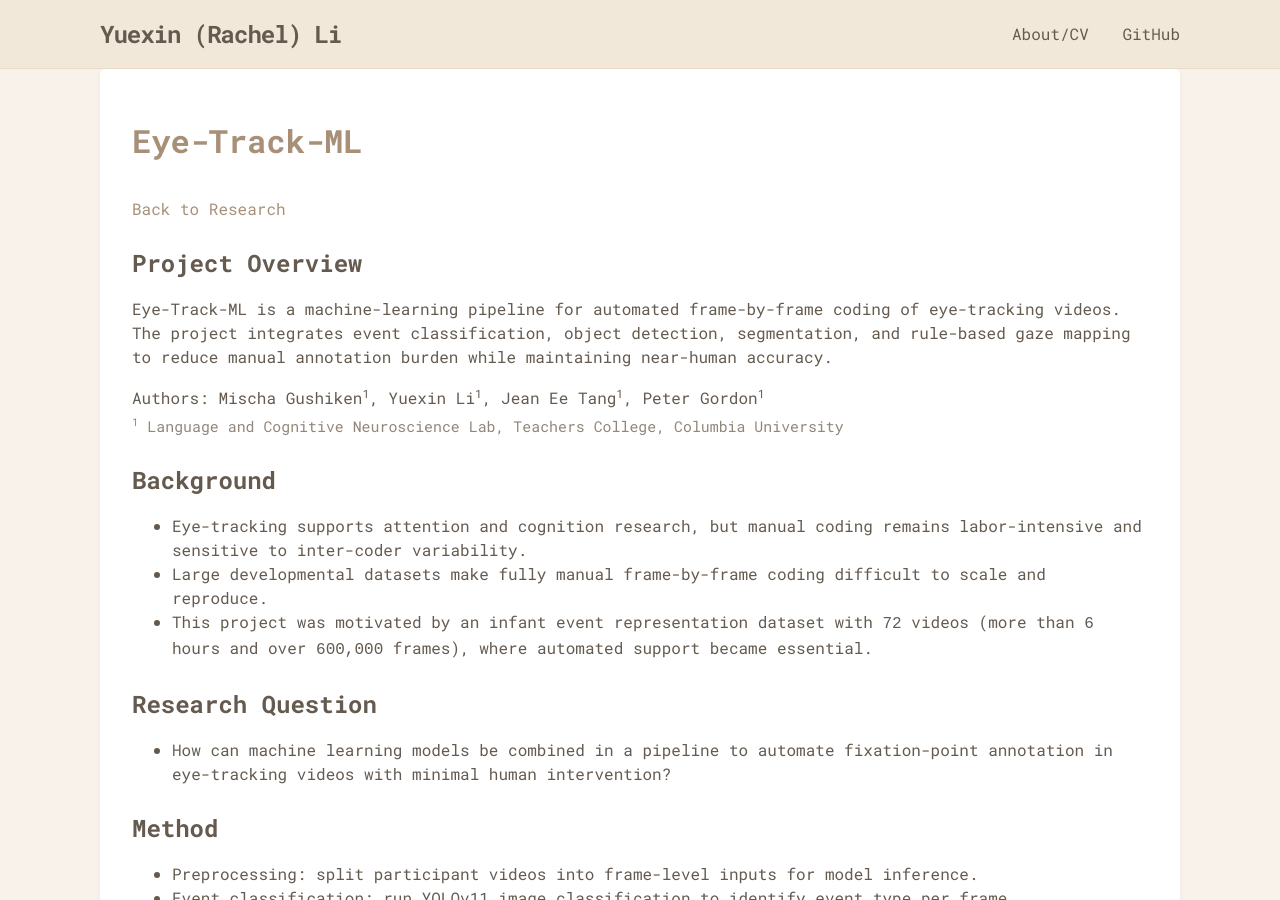
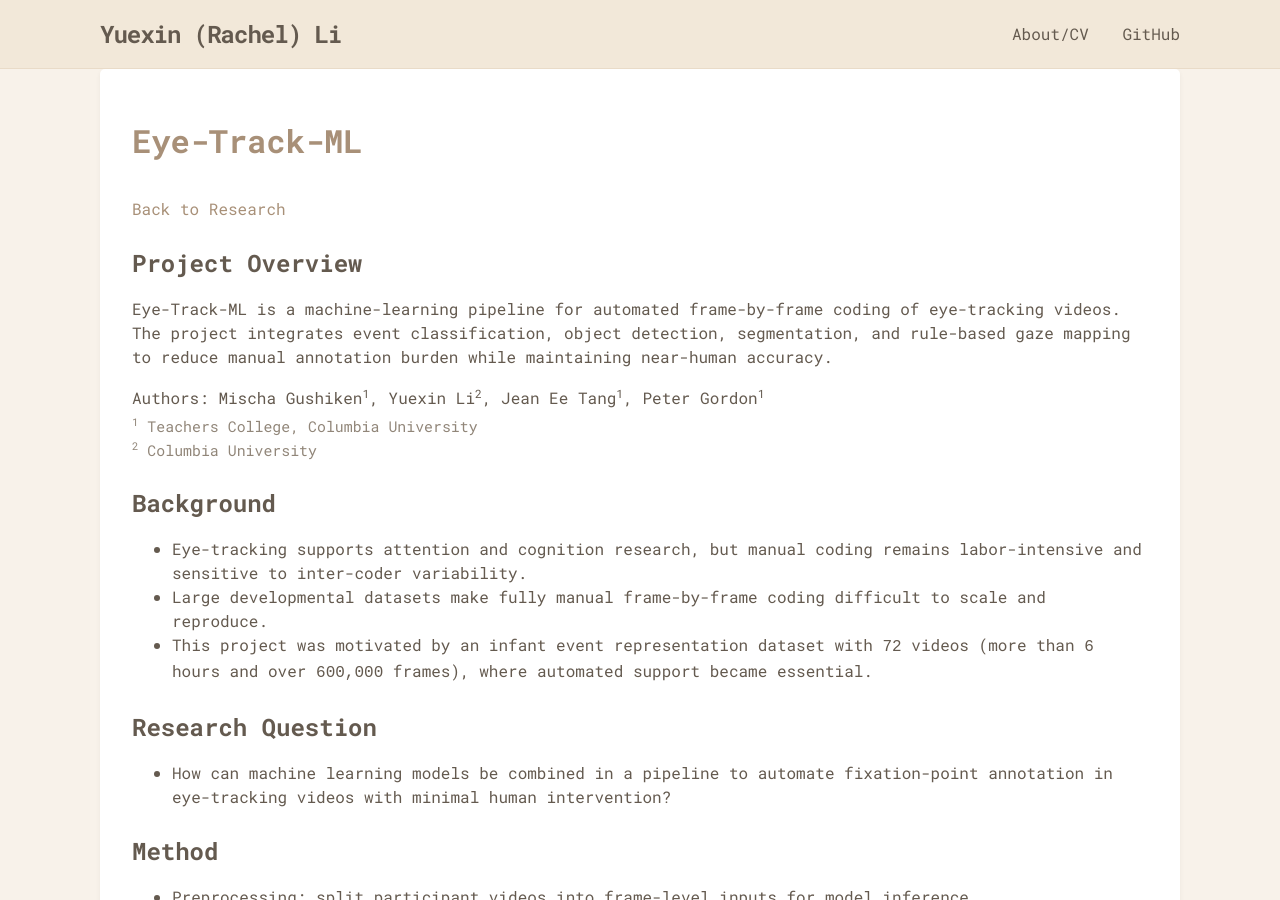
Before and after one commit to yuexin-li-7/yuexin-li-7.github.io, a Jekyll site: the page built from research/eye-track-ml.md, in a window 1280 px wide and 900 px high. Built offline with Jekyll 4.4.1, drawn with Linux system fonts in a browser that asks for light colours.

Commit message:
Update Eye-Track-ML author affiliations

```diff
--- a/research/eye-track-ml.md
+++ b/research/eye-track-ml.md
@@ -10,8 +10,8 @@ permalink: /research/eye-track-ml/
 
 Eye-Track-ML is a machine-learning pipeline for automated frame-by-frame coding of eye-tracking videos. The project integrates event classification, object detection, segmentation, and rule-based gaze mapping to reduce manual annotation burden while maintaining near-human accuracy.
 
-<div class="project-authors">Authors: Mischa Gushiken<sup>1</sup>, Yuexin Li<sup>1</sup>, Jean Ee Tang<sup>1</sup>, Peter Gordon<sup>1</sup></div>
-<div class="project-affiliations"><sup>1</sup> Language and Cognitive Neuroscience Lab, Teachers College, Columbia University</div>
+<div class="project-authors">Authors: Mischa Gushiken<sup>1</sup>, Yuexin Li<sup>2</sup>, Jean Ee Tang<sup>1</sup>, Peter Gordon<sup>1</sup></div>
+<div class="project-affiliations"><sup>1</sup> Teachers College, Columbia University<br><sup>2</sup> Columbia University</div>
 
 ## Background
 
```
